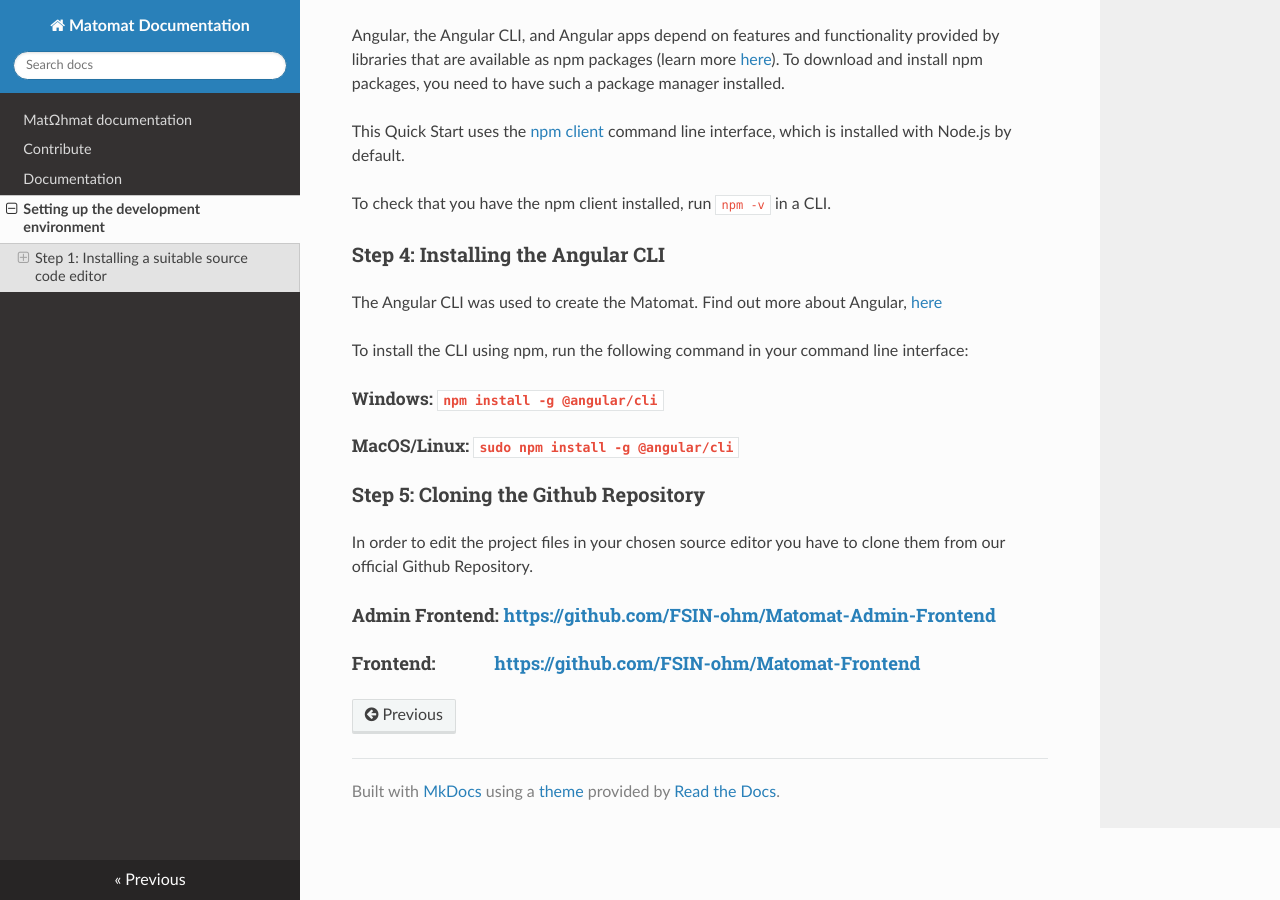
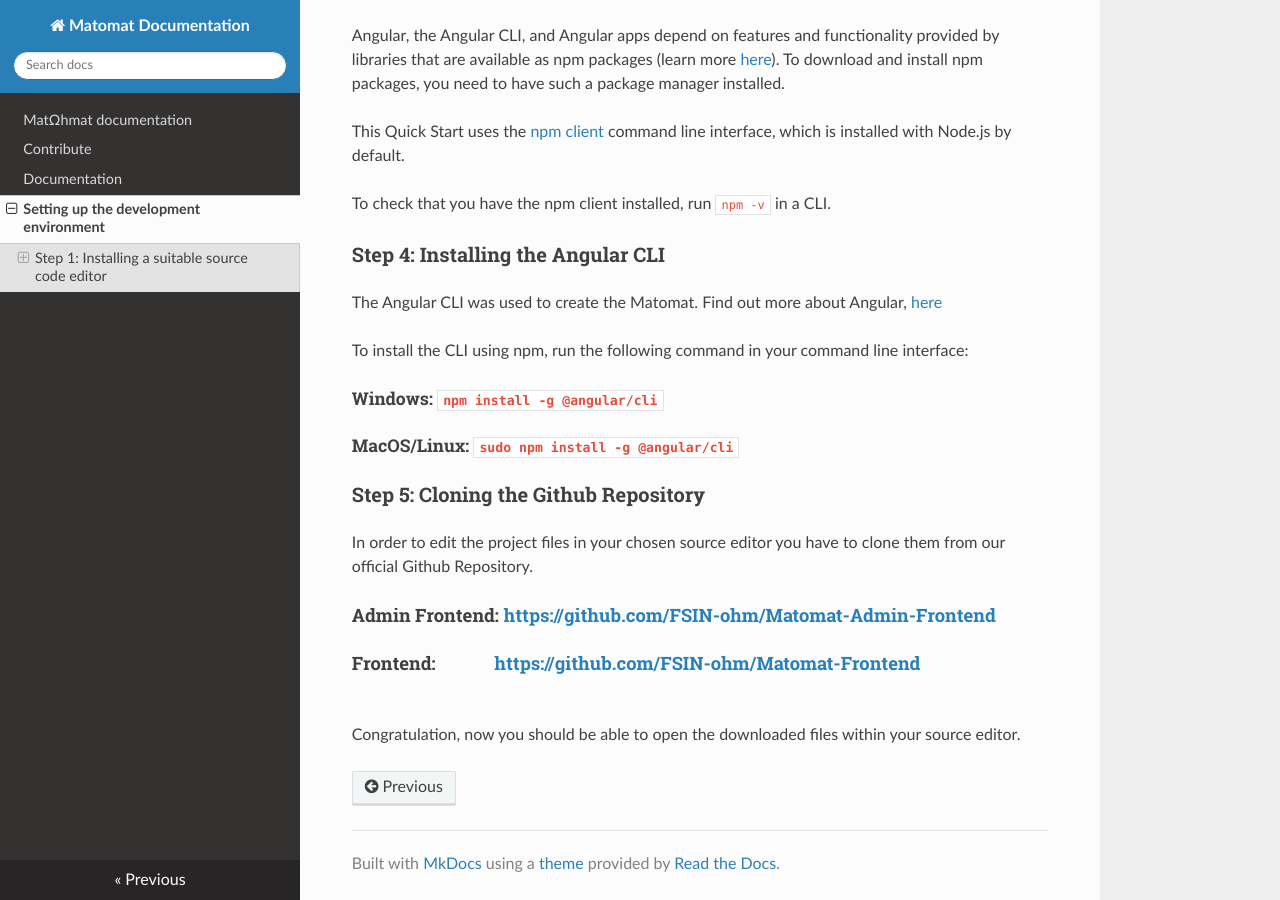
Before and after one commit to FSIN-ohm/Matomat-Documentation, an MkDocs documentation site: the page built from docs/get_started_frontend.md, in a window 1280 px wide and 900 px high, scrolled down 629 px. Built offline with MkDocs 1.6.1, drawn with Linux system fonts in a browser that asks for light colours; nearby versions of some CDN libraries.

Commit message:
Updated get_started_frontend.md
Added a concluding sentence.

```diff
--- a/docs/get_started_frontend.md
+++ b/docs/get_started_frontend.md
@@ -42,3 +42,5 @@
 
 #### Admin Frontend: [https://github.com/FSIN-ohm/Matomat-Admin-Frontend](https://github.com/FSIN-ohm/Matomat-Admin-Frontend)
 #### Frontend: &nbsp;&nbsp;&nbsp;&nbsp;&nbsp;&nbsp;&nbsp;&nbsp;&nbsp;&nbsp;&nbsp; [https://github.com/FSIN-ohm/Matomat-Frontend](https://github.com/FSIN-ohm/Matomat-Frontend)
+</br>
+Congratulation, now you should be able to open the downloaded files within your source editor.
```
